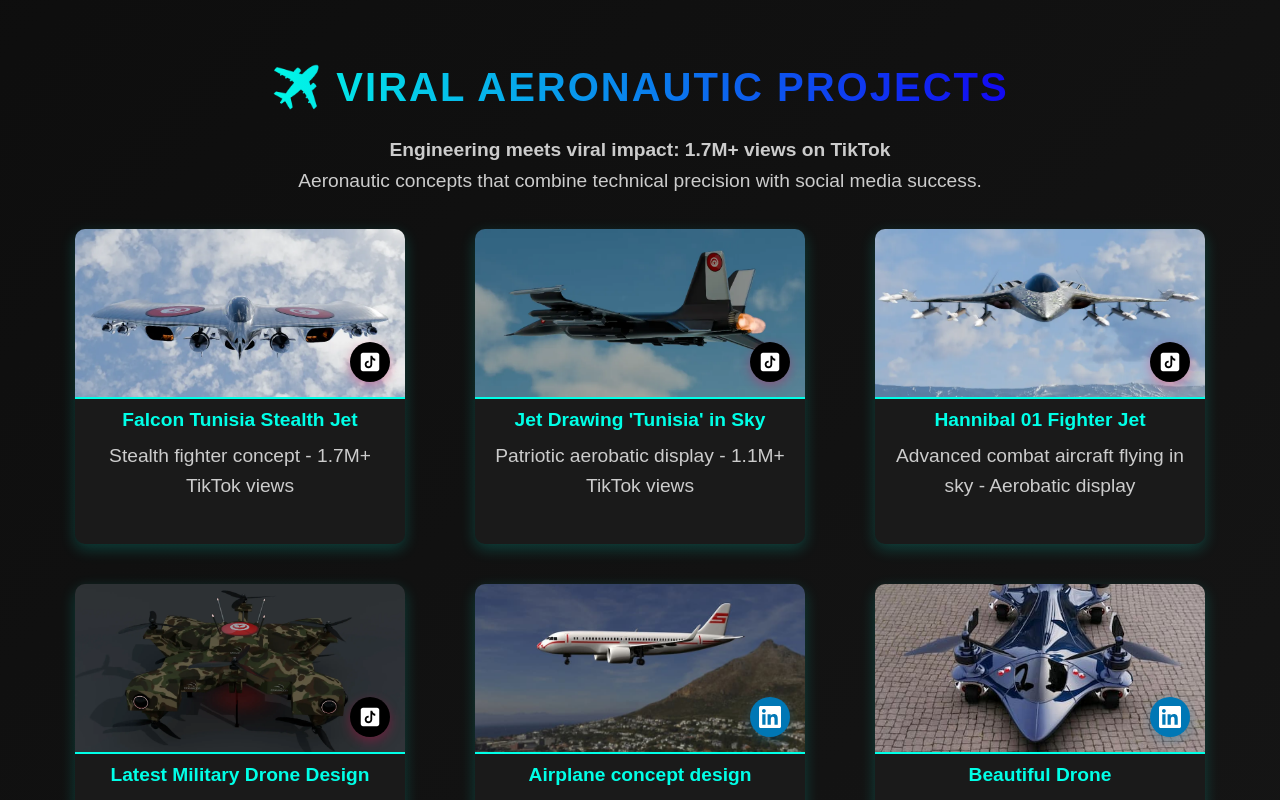
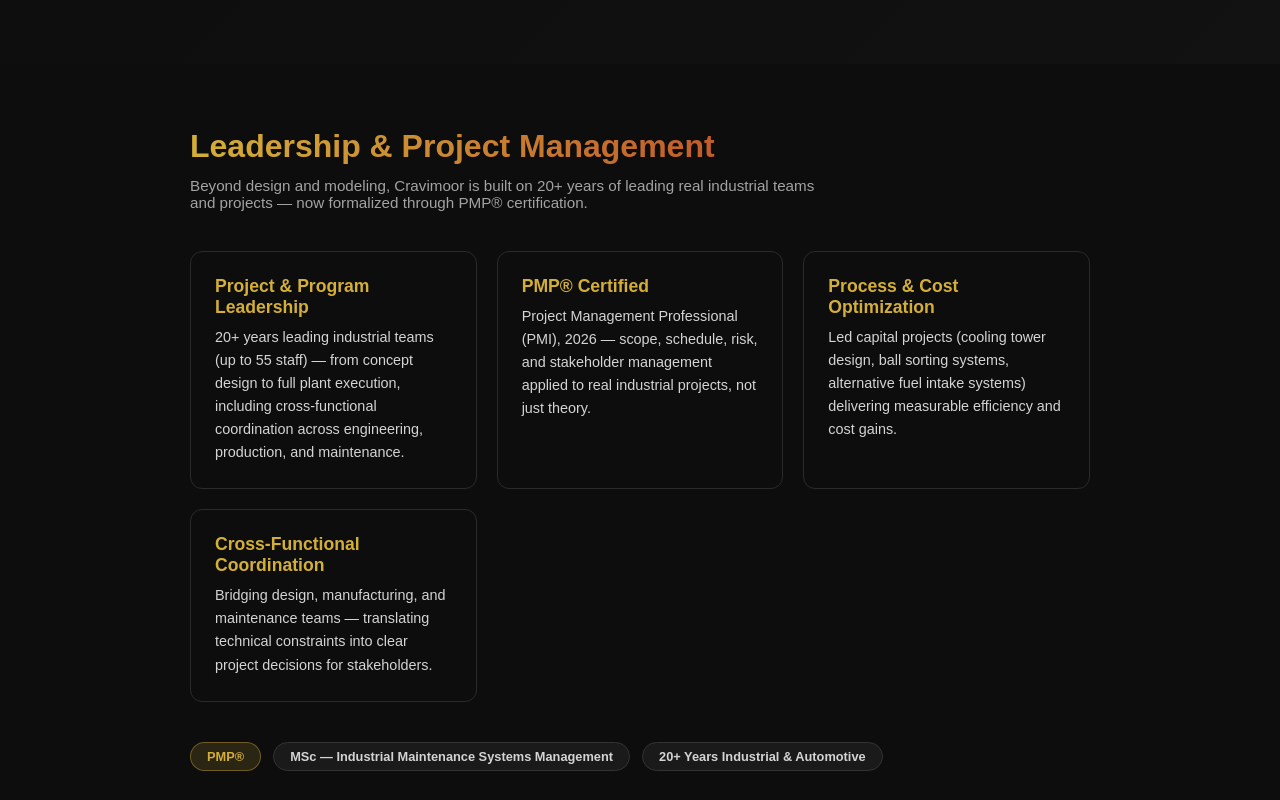
Before and after one commit to Walidghidhaoui/CRAVIMOOR, a React (Create React App) app: page / in a window 1280 px wide. Shown: the part 1160-1960 px from the top of the page. Built offline with nearby package versions, Linux system fonts and the light colour scheme.

Commit message:
Add section

```diff
--- a/src/App.js
+++ b/src/App.js
@@ -1,3 +1,4 @@
+import LeadershipSection from './components/LeadershipSection';
 import { useState } from 'react';
 import { motion } from 'framer-motion';
 import ProjectCard from './components/ProjectCard';
@@ -56,6 +57,8 @@ function App() {
           </div>
         </p>
       </section>
+        {/* Leadership & PMP Section */}
+      <LeadershipSection />
 
       {/* Aeronautic Projects */}
       <motion.section
--- /dev/null
+++ b/src/components/LeadershipSection.jsx
@@ -0,0 +1,126 @@
+import React from "react";
+
+// Leadership & Project Management section for Cravimoor
+// Import this into App.js and place <LeadershipSection /> where you want it to appear
+// (e.g. right after your Portfolio/Featured Projects section).
+
+export default function LeadershipSection() {
+  const competencies = [
+    {
+      title: "Project & Program Leadership",
+      desc: "20+ years leading industrial teams (up to 55 staff) — from concept design to full plant execution, including cross-functional coordination across engineering, production, and maintenance.",
+    },
+    {
+      title: "PMP® Certified",
+      desc: "Project Management Professional (PMI), 2026 — scope, schedule, risk, and stakeholder management applied to real industrial projects, not just theory.",
+    },
+    {
+      title: "Process & Cost Optimization",
+      desc: "Led capital projects (cooling tower design, ball sorting systems, alternative fuel intake systems) delivering measurable efficiency and cost gains.",
+    },
+    {
+      title: "Cross-Functional Coordination",
+      desc: "Bridging design, manufacturing, and maintenance teams — translating technical constraints into clear project decisions for stakeholders.",
+    },
+  ];
+
+  return (
+    <section
+      id="leadership"
+      style={{
+        width: "100%",
+        padding: "4rem 1.5rem",
+        backgroundColor: "#0d0d0d",
+        color: "#ffffff",
+      }}
+    >
+      <div style={{ maxWidth: "900px", margin: "0 auto" }}>
+        <h2
+          style={{
+            fontSize: "2rem",
+            fontWeight: 800,
+            marginBottom: "0.75rem",
+            background: "linear-gradient(90deg, #D4AF37, #B22222)",
+            WebkitBackgroundClip: "text",
+            WebkitTextFillColor: "transparent",
+          }}
+        >
+          Leadership &amp; Project Management
+        </h2>
+        <p style={{ color: "#a3a3a3", maxWidth: "640px", marginBottom: "2.5rem", fontSize: "0.95rem" }}>
+          Beyond design and modeling, Cravimoor is built on 20+ years of leading
+          real industrial teams and projects — now formalized through PMP® certification.
+        </p>
+
+        <div
+          style={{
+            display: "grid",
+            gridTemplateColumns: "repeat(auto-fit, minmax(260px, 1fr))",
+            gap: "1.25rem",
+          }}
+        >
+          {competencies.map((item, i) => (
+            <div
+              key={i}
+              style={{
+                border: "1px solid #2a2a2a",
+                borderRadius: "12px",
+                padding: "1.5rem",
+                transition: "border-color 0.3s",
+              }}
+            >
+              <h3 style={{ fontSize: "1.1rem", fontWeight: 700, marginBottom: "0.5rem", color: "#D4AF37" }}>
+                {item.title}
+              </h3>
+              <p style={{ color: "#d4d4d4", fontSize: "0.9rem", lineHeight: 1.6 }}>
+                {item.desc}
+              </p>
+            </div>
+          ))}
+        </div>
+
+        <div style={{ marginTop: "2.5rem", display: "flex", flexWrap: "wrap", gap: "0.75rem" }}>
+          <span
+            style={{
+              padding: "0.4rem 1rem",
+              borderRadius: "9999px",
+              backgroundColor: "rgba(212,175,55,0.15)",
+              color: "#D4AF37",
+              fontSize: "0.8rem",
+              fontWeight: 600,
+              border: "1px solid rgba(212,175,55,0.4)",
+            }}
+          >
+            PMP®
+          </span>
+          <span
+            style={{
+              padding: "0.4rem 1rem",
+              borderRadius: "9999px",
+              backgroundColor: "#1a1a1a",
+              color: "#d4d4d4",
+              fontSize: "0.8rem",
+              fontWeight: 600,
+              border: "1px solid #333",
+            }}
+          >
+            MSc — Industrial Maintenance Systems Management
+          </span>
+          <span
+            style={{
+              padding: "0.4rem 1rem",
+              borderRadius: "9999px",
+              backgroundColor: "#1a1a1a",
+              color: "#d4d4d4",
+              fontSize: "0.8rem",
+              fontWeight: 600,
+              border: "1px solid #333",
+            }}
+          >
+            20+ Years Industrial &amp; Automotive
+          </span>
+        </div>
+      </div>
+    </section>
+  );
+}
```
